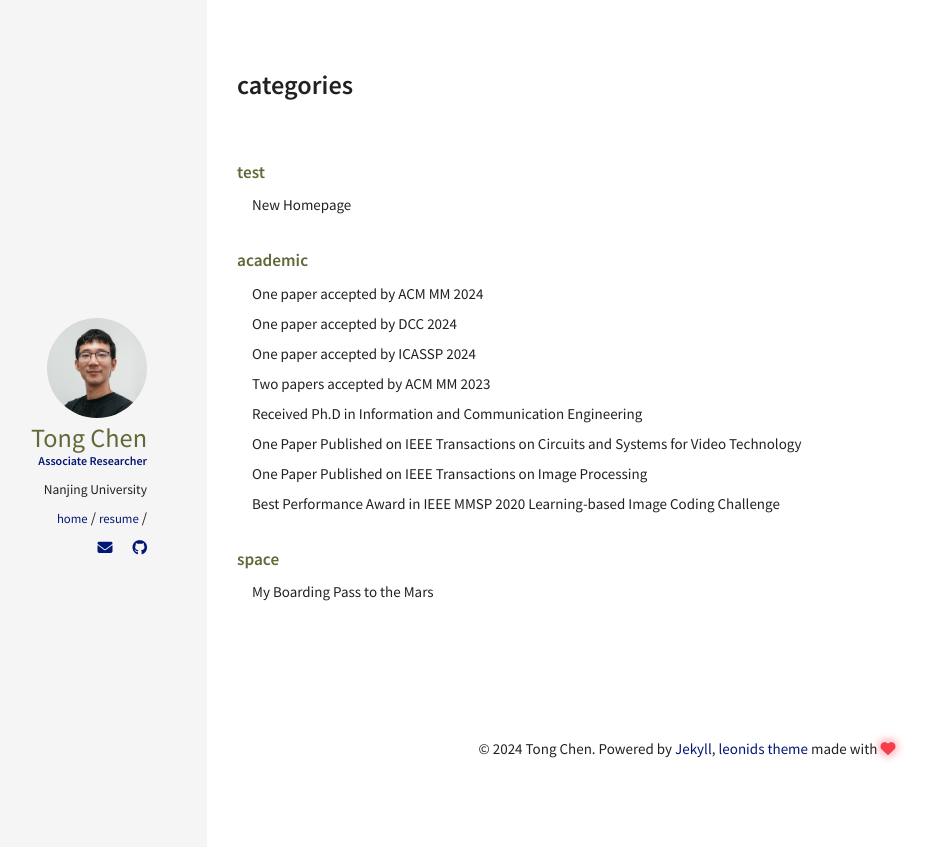
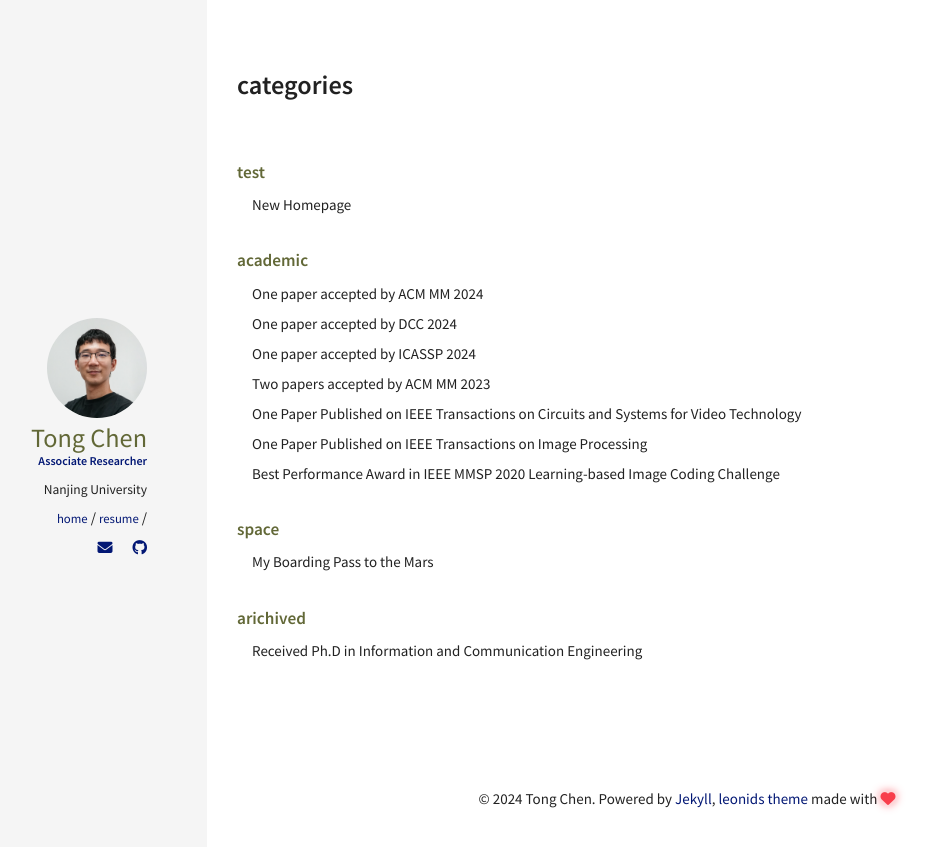
Before and after one commit to tongxyh/tongxyh.github.io, a Jekyll site: the page built from categories/index.html, in a window 1280 px wide. Shown: the top 847 px of the page, without its empty margins (113-1045 px from the left). Built offline with Jekyll 4.4.1, drawn with Linux system fonts in a browser that asks for light colours; nearby versions of some CDN libraries.

Commit message:
regular update

```diff
--- a/_posts/2023-06-21-PhD.md
+++ b/_posts/2023-06-21-PhD.md
@@ -2,5 +2,5 @@
 layout: post
 title:  "Received Ph.D in Information and Communication Engineering"
 date:   2023-06-21 12:00:00 +0800
-categories: [academic]
+categories: [arichived]
 ---
```
Also changed, not shown: _posts/2020-09-25-IEEE MMSP2020 Learning-based Image Coding Challenge.md (+1 -1 lines).
